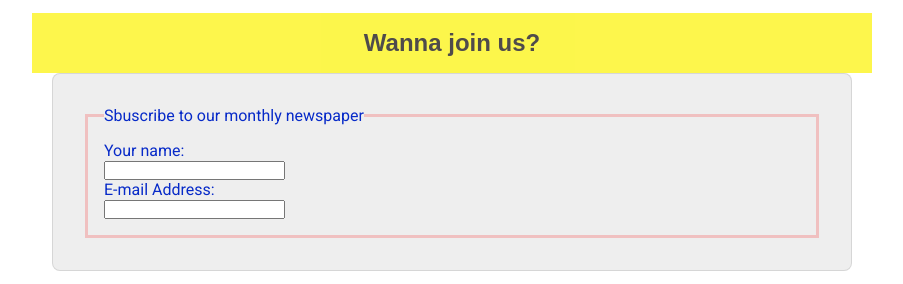
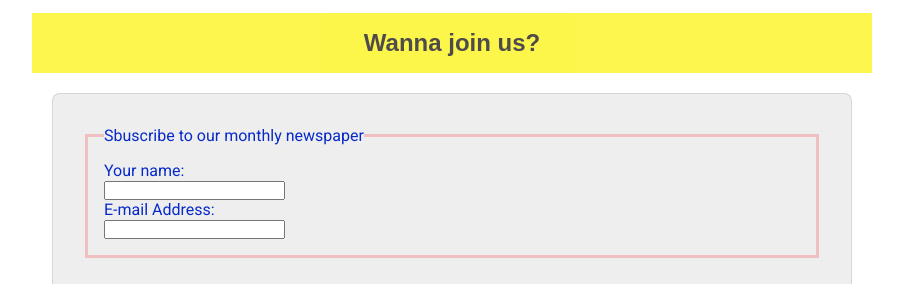
Before and after one commit to sauriodont/wdd130, a plain HTML site: page wwr/index.html in a window 1280 px wide. Shown: the part 1530-1814 px from the top of the page, without its empty margins (188-1091 px from the left). Drawn offline with Linux system fonts and the light colour scheme; a web font is replaced by a local one.

Commit message:
home ended

```diff
--- a/wwr/index.html
+++ b/wwr/index.html
@@ -61,7 +61,7 @@
         </nav>
 
         <h2>Wanna join us?</h2>
-        <form>
+        <form class="indexform">
             <fieldset>
                 <legend>Sbuscribe to our monthly newspaper</legend>
                 <div class="form-item">
--- a/wwr/styles/rafting.css
+++ b/wwr/styles/rafting.css
@@ -252,6 +252,9 @@ button:hover{
     align-items: center;
     margin: 0 10px;
     }
+.indexform{
+   margin-top: 20px;
+}
 
 .partnership a {
     position: relative;
```
